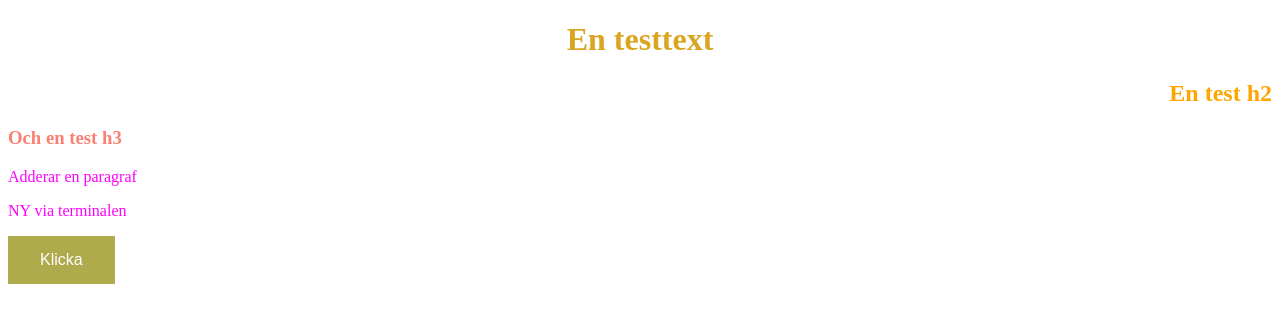
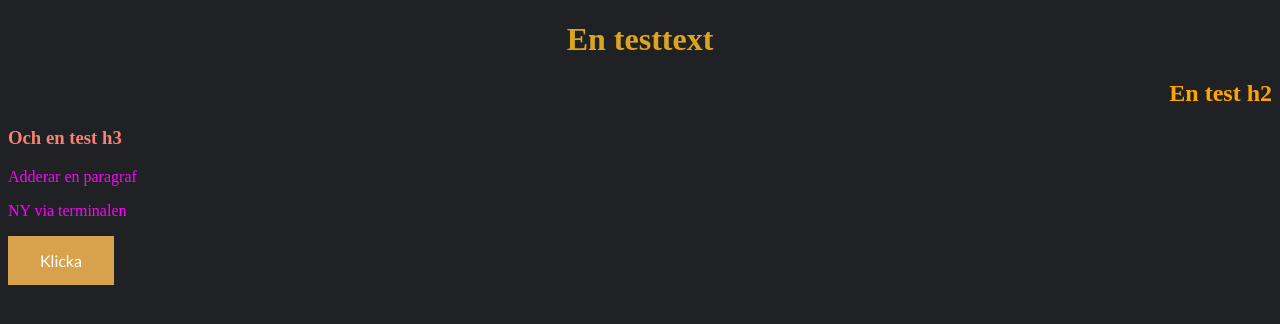
Before and after one commit to MaRos10/test2, a plain HTML site: page index.html in a window 1280 px wide. Drawn offline with Linux system fonts and the light colour scheme.

Commit message:
Button- and backgroundchanges

```diff
--- a/style.css
+++ b/style.css
@@ -1,3 +1,7 @@
+body{
+    background-color: rgb(32, 33, 36);
+}
+
 h1{
     color: goldenrod;
     text-align: center;
@@ -19,7 +23,8 @@ p{
 }
 
 button{
-        background-color: #afaa4c;
+        background-color: #d7a24b;
+        font-family:'Gill Sans', 'Gill Sans MT', Calibri, 'Trebuchet MS', sans-serif;
         border: none;
         color: white;
         padding: 15px 32px;
```
Also changed, not shown: index.html (+1 -0 lines).
